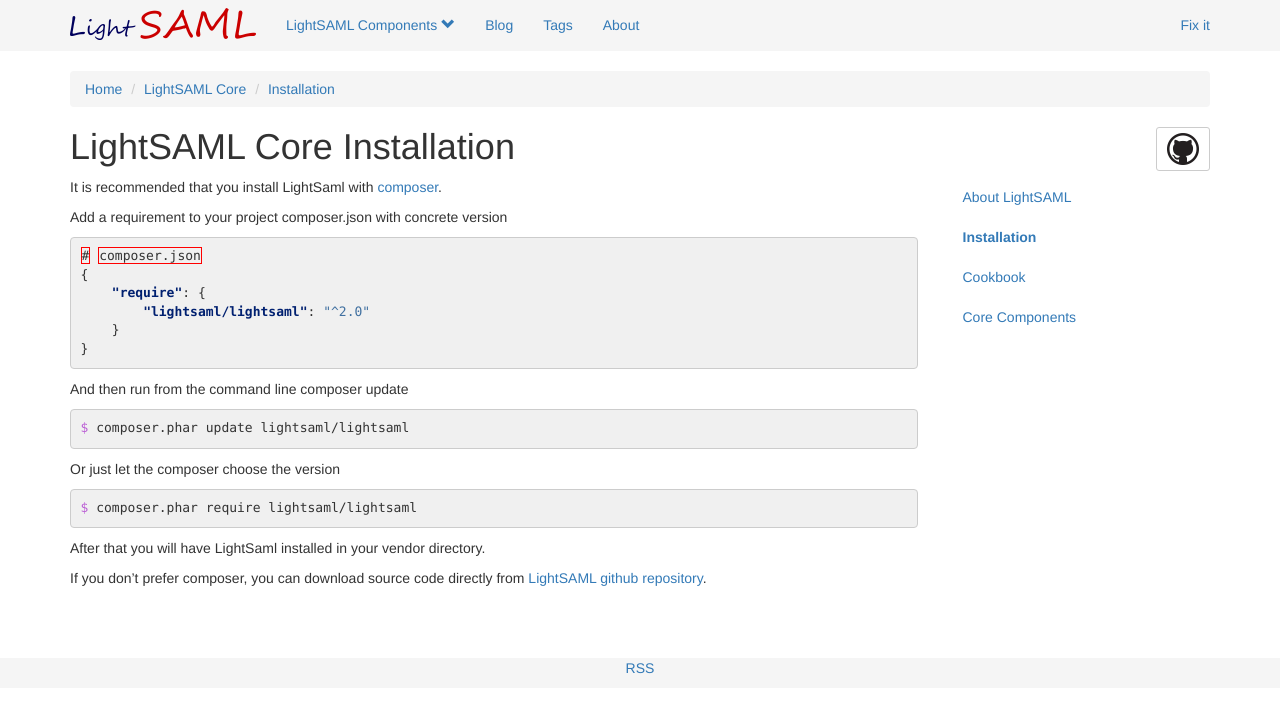
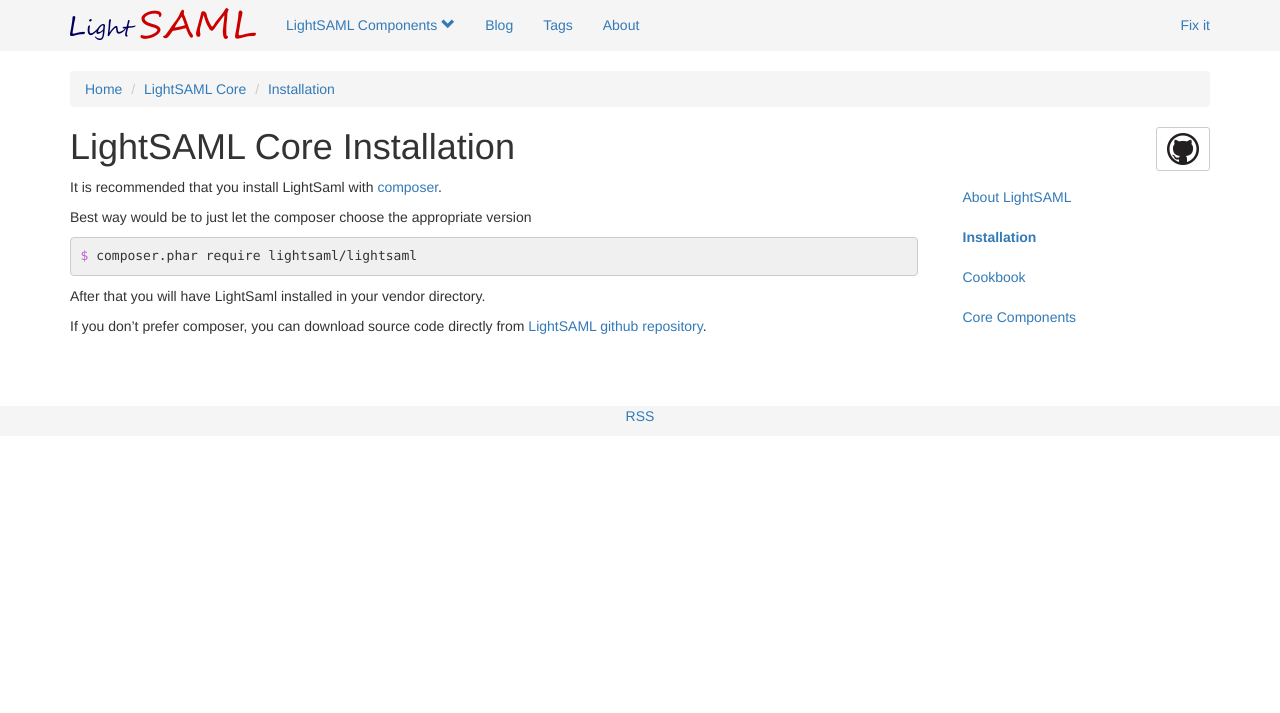
Before and after one commit to lightSAML/lightSAML.github.io, a Jekyll site: the page built from LightSAML-Core/Installation/index.md, in a window 1280 px wide. Shown: the top 713 px of the page. Built offline with Jekyll 4.4.1, drawn with Linux system fonts in a browser that asks for light colours; nearby versions of some CDN libraries.

Commit message:
Wrong installation directions for LightSAML Core - fixes #7

````diff
--- a/LightSAML-Core/Installation/index.md
+++ b/LightSAML-Core/Installation/index.md
@@ -8,24 +8,7 @@
 
 It is recommended that you install LightSaml with [composer](https://getcomposer.org/).
 
-Add a requirement to your project composer.json with concrete version
-
-```json
-# composer.json
-{
-    "require": {
-        "lightsaml/lightsaml": "^2.0"
-    }
-}
-```
-
-And then run from the command line composer update
-
-```bash
-$ composer.phar update lightsaml/lightsaml
-```
-
-Or just let the composer choose the version
+Best way would be to just let the composer choose the appropriate version
 
 ```bash
 $ composer.phar require lightsaml/lightsaml
````
